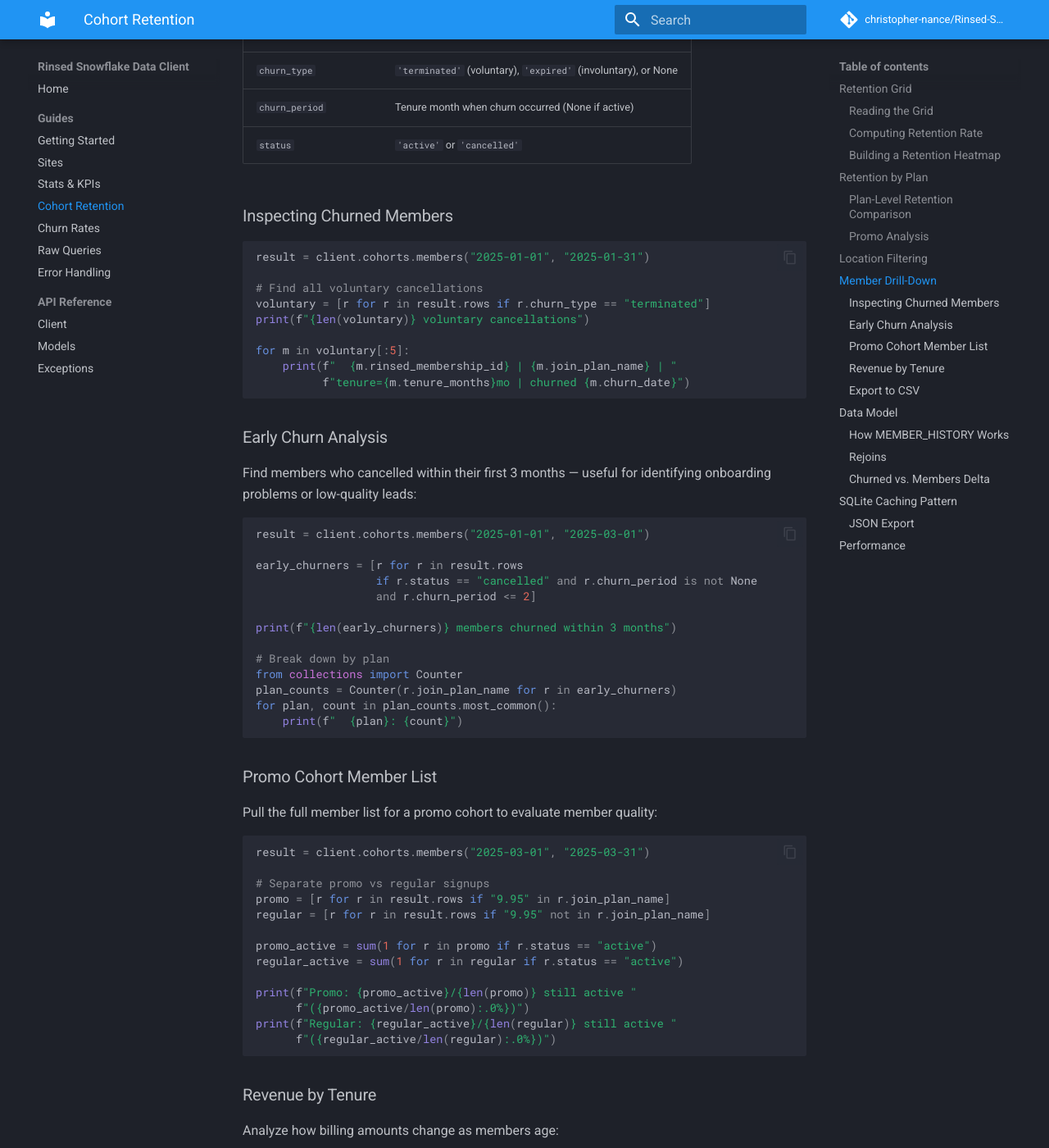
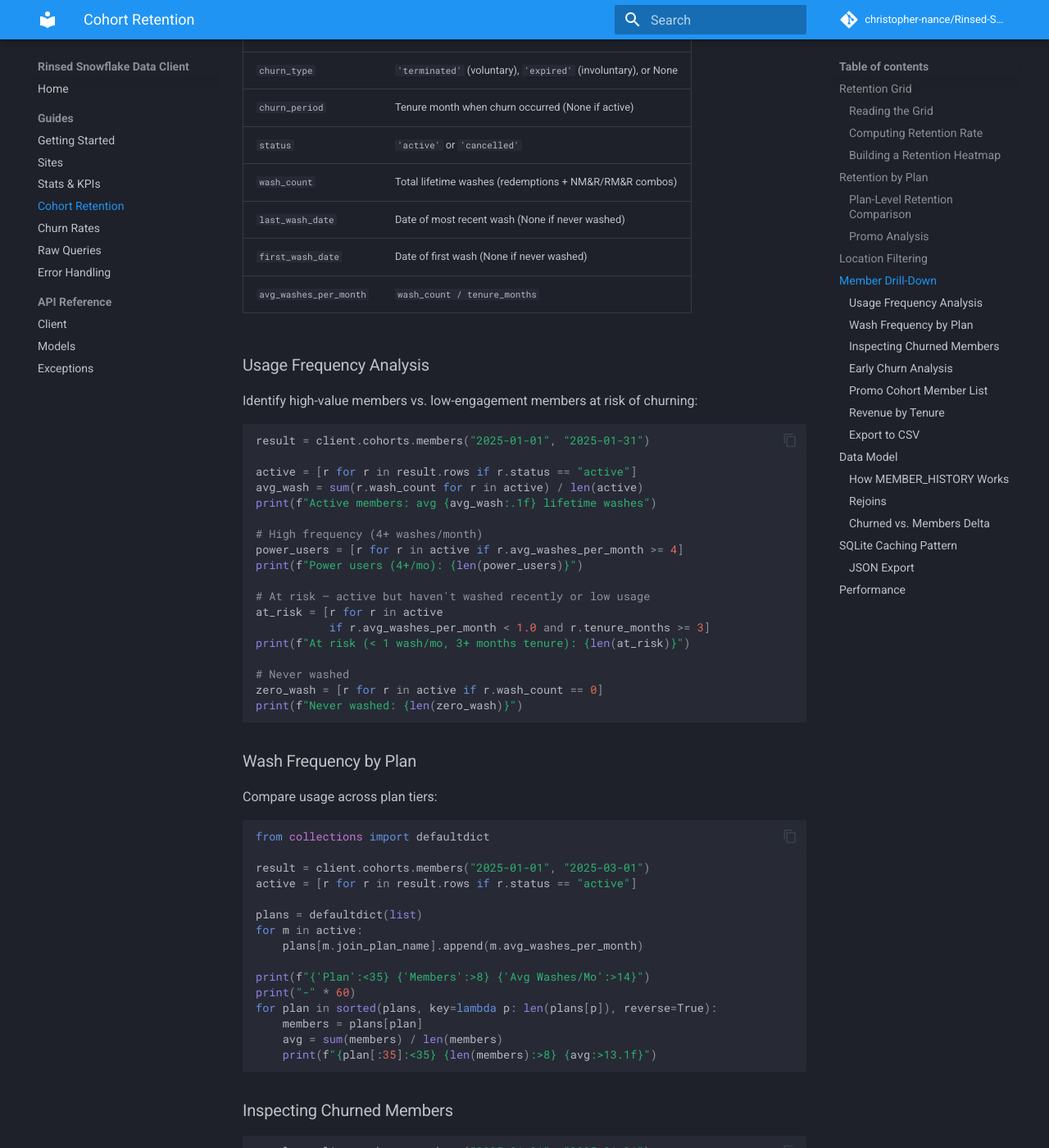
Before and after one commit to christopher-nance/Rinsed-Snowflake-Data-Client, an MkDocs documentation site: the page built from docs/guides/cohorts.md, in a window 1280 px wide and 1400 px high, scrolled down 4820 px. Shown: the whole window at 82% size. Built offline with MkDocs 1.6.1 and Material for MkDocs 9.7.7, drawn with Linux system fonts in a browser that asks for light colours; comment, search, counter and statistics services are not loaded; some of the changed text lies outside the part shown.

Commit message:
Add wash counts to member drill-down (v0.7.0)
members() now includes wash_count, last_wash_date, first_wash_date,
and avg_washes_per_month per member. Wash data sourced from
FCT_REDEMPTIONS + NM&R/RM&R combos via a CTE join. Docs updated with
usage frequency analysis and at-risk member identification examples.

Co-Authored-By: Claude Opus 4.6 (1M context) <noreply@anthropic.com>

````diff
--- a/docs/guides/cohorts.md
+++ b/docs/guides/cohorts.md
@@ -213,6 +213,57 @@ Each row contains:
 | `churn_type` | `'terminated'` (voluntary), `'expired'` (involuntary), or None |
 | `churn_period` | Tenure month when churn occurred (None if active) |
 | `status` | `'active'` or `'cancelled'` |
+| `wash_count` | Total lifetime washes (redemptions + NM&R/RM&R combos) |
+| `last_wash_date` | Date of most recent wash (None if never washed) |
+| `first_wash_date` | Date of first wash (None if never washed) |
+| `avg_washes_per_month` | `wash_count / tenure_months` |
+
+### Usage Frequency Analysis
+
+Identify high-value members vs. low-engagement members at risk of churning:
+
+```python
+result = client.cohorts.members("2025-01-01", "2025-01-31")
+
+active = [r for r in result.rows if r.status == "active"]
+avg_wash = sum(r.wash_count for r in active) / len(active)
+print(f"Active members: avg {avg_wash:.1f} lifetime washes")
+
+# High frequency (4+ washes/month)
+power_users = [r for r in active if r.avg_washes_per_month >= 4]
+print(f"Power users (4+/mo): {len(power_users)}")
+
+# At risk — active but haven't washed recently or low usage
+at_risk = [r for r in active
+           if r.avg_washes_per_month < 1.0 and r.tenure_months >= 3]
+print(f"At risk (< 1 wash/mo, 3+ months tenure): {len(at_risk)}")
+
+# Never washed
+zero_wash = [r for r in active if r.wash_count == 0]
+print(f"Never washed: {len(zero_wash)}")
+```
+
+### Wash Frequency by Plan
+
+Compare usage across plan tiers:
+
+```python
+from collections import defaultdict
+
+result = client.cohorts.members("2025-01-01", "2025-03-01")
+active = [r for r in result.rows if r.status == "active"]
+
+plans = defaultdict(list)
+for m in active:
+    plans[m.join_plan_name].append(m.avg_washes_per_month)
+
+print(f"{'Plan':<35} {'Members':>8} {'Avg Washes/Mo':>14}")
+print("-" * 60)
+for plan in sorted(plans, key=lambda p: len(plans[p]), reverse=True):
+    members = plans[plan]
+    avg = sum(members) / len(members)
+    print(f"{plan[:35]:<35} {len(members):>8} {avg:>13.1f}")
+```
 
 ### Inspecting Churned Members
 
@@ -308,13 +359,15 @@ with open("cohort_members.csv", "w", newline="") as f:
         "member_id", "location", "join_date", "join_plan",
         "cohort_month", "current_plan", "revenue", "tenure_months",
         "churn_date", "churn_type", "status",
+        "wash_count", "avg_washes_per_month", "last_wash_date",
     ])
     for r in result.rows:
         writer.writerow([
             r.rinsed_membership_id, r.location_name, r.join_date,
             r.join_plan_name, r.cohort_month, r.plan_name, r.revenue,
             r.tenure_months, r.churn_date or "", r.churn_type or "",
-            r.status,
+            r.status, r.wash_count, r.avg_washes_per_month,
+            r.last_wash_date or "",
         ])
 ```
 
````
Also changed, not shown: CHANGELOG.md (+1 -1 lines), 3 other files.
